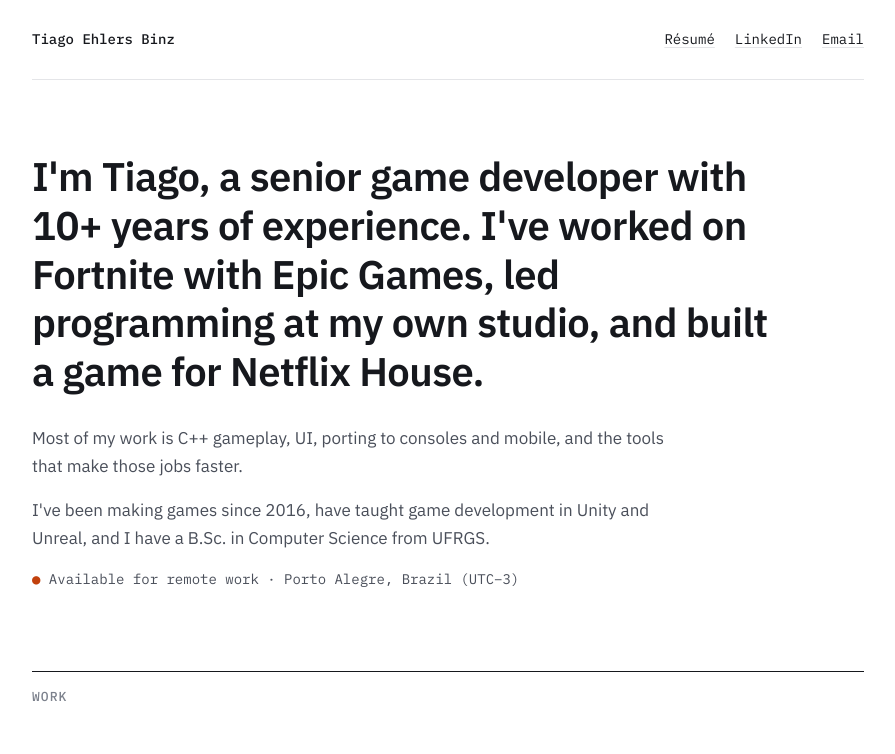
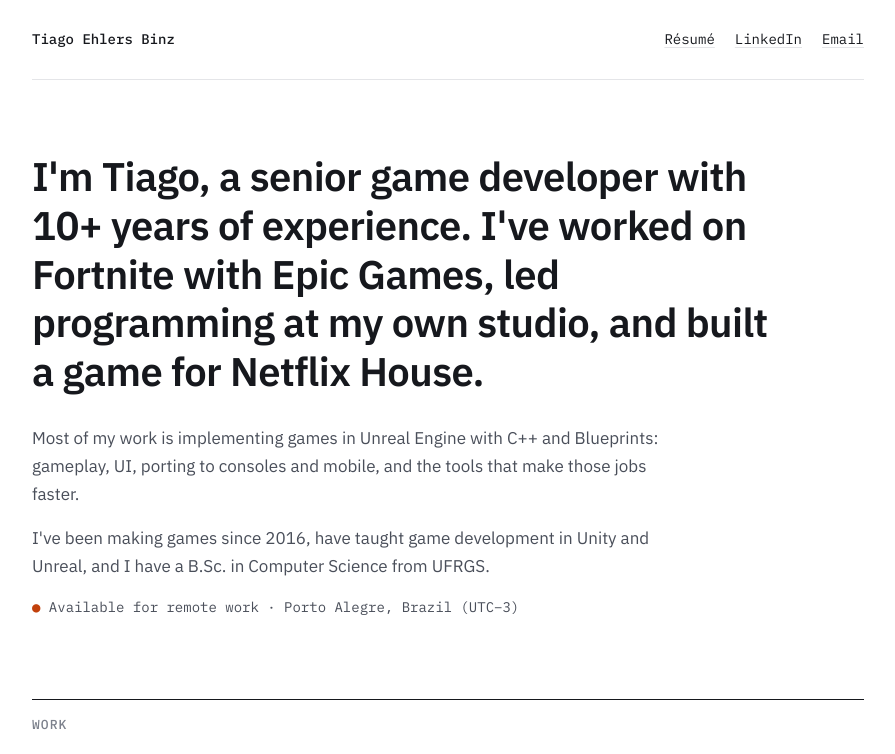
Before and after one commit to tiagobinz/tiagobinz.github.io, a plain HTML site: page index.html in a window 1280 px wide. Shown: the top 754 px of the page, without its empty margins (192-1087 px from the left). Drawn offline with Linux system fonts and the light colour scheme.

Commit message:
Mention C++ and Blueprints in the intro

```diff
--- a/index.html
+++ b/index.html
@@ -158,7 +158,7 @@
 
   <div class="intro">
     <h1>I'm Tiago, a senior game developer with 10+ years of experience. I've worked on Fortnite with Epic Games, led programming at my own studio, and built a game for Netflix House.</h1>
-    <p>Most of my work is C++ gameplay, UI, porting to consoles and mobile, and the tools that make those jobs faster.</p>
+    <p>Most of my work is implementing games in Unreal Engine with C++ and Blueprints: gameplay, UI, porting to consoles and mobile, and the tools that make those jobs faster.</p>
     <p>I've been making games since 2016, have taught game development in Unity and Unreal, and I have a B.Sc. in Computer Science from UFRGS.</p>
     <p class="status"><b>●</b> Available for remote work · Porto Alegre, Brazil (UTC−3)</p>
   </div>
```
